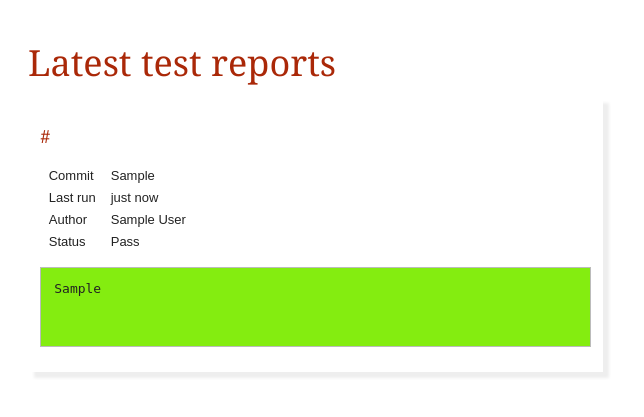
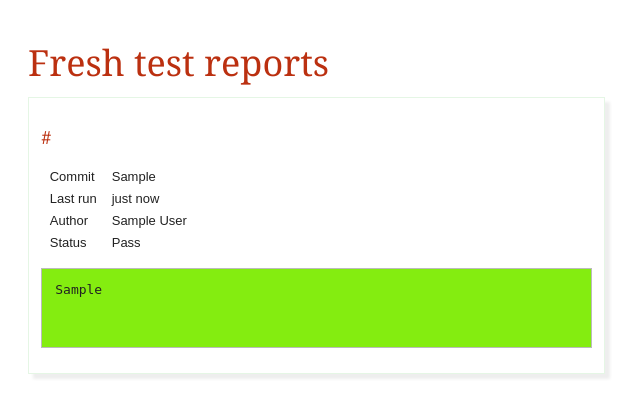
Before and after one commit to batiste/django-continuous-integration, a Django app: page / in a window 1280 px wide. Shown: the top 417 px of the page, without its empty margins (0-644 px from the left). Run offline with Django 3.2, Linux system fonts and the light colour scheme; tables that the repository leaves empty hold one stand-in row (values such as "Sample post"); some libraries are stand-ins or nearby versions.

Commit message:
CSS adjustement.

```diff
--- a/djintegration/templates/djintegration/latest_reports.html
+++ b/djintegration/templates/djintegration/latest_reports.html
@@ -2,7 +2,7 @@
 {% load djintegration_tags %}
 <html>
 <head>
-<title>Latest test report from djintegration</title>
+<title>Latest test reports from djintegration</title>
 <script src="http://ajax.googleapis.com/ajax/libs/jquery/1.4.0/jquery.min.js"></script>
 <style>
     h1{
@@ -13,7 +13,7 @@
         font:18px Georgia,"Times New Roman",Times,serif;
     }
     h1, h2, h3, a {
-        color:#AA2808;
+        color:#bb3010;
     }
     body  {
         padding:20px;
@@ -27,9 +27,10 @@
         min-width:400px;
         margin-right:2%;
         margin-bottom:2%;
+        border:1px #e5f6e5 solid;
         float:left;
-        -webkit-box-shadow: 6px 6px 3px #eee;
-        -moz-box-shadow: 6px 6px 3px #eee;
+        -webkit-box-shadow: 5px 5px 3px #eee;
+        -moz-box-shadow: 5px 5px 3px #eee;
         padding:1%;
     }
 
@@ -53,7 +54,7 @@
 </style>
 </head>
 <body>
-<h1>Latest test reports</h1>
+<h1>Fresh test reports</h1>
 
 {% for repo in repos %}
 <div class="repository">
```
Also changed, not shown: 1 other file.
